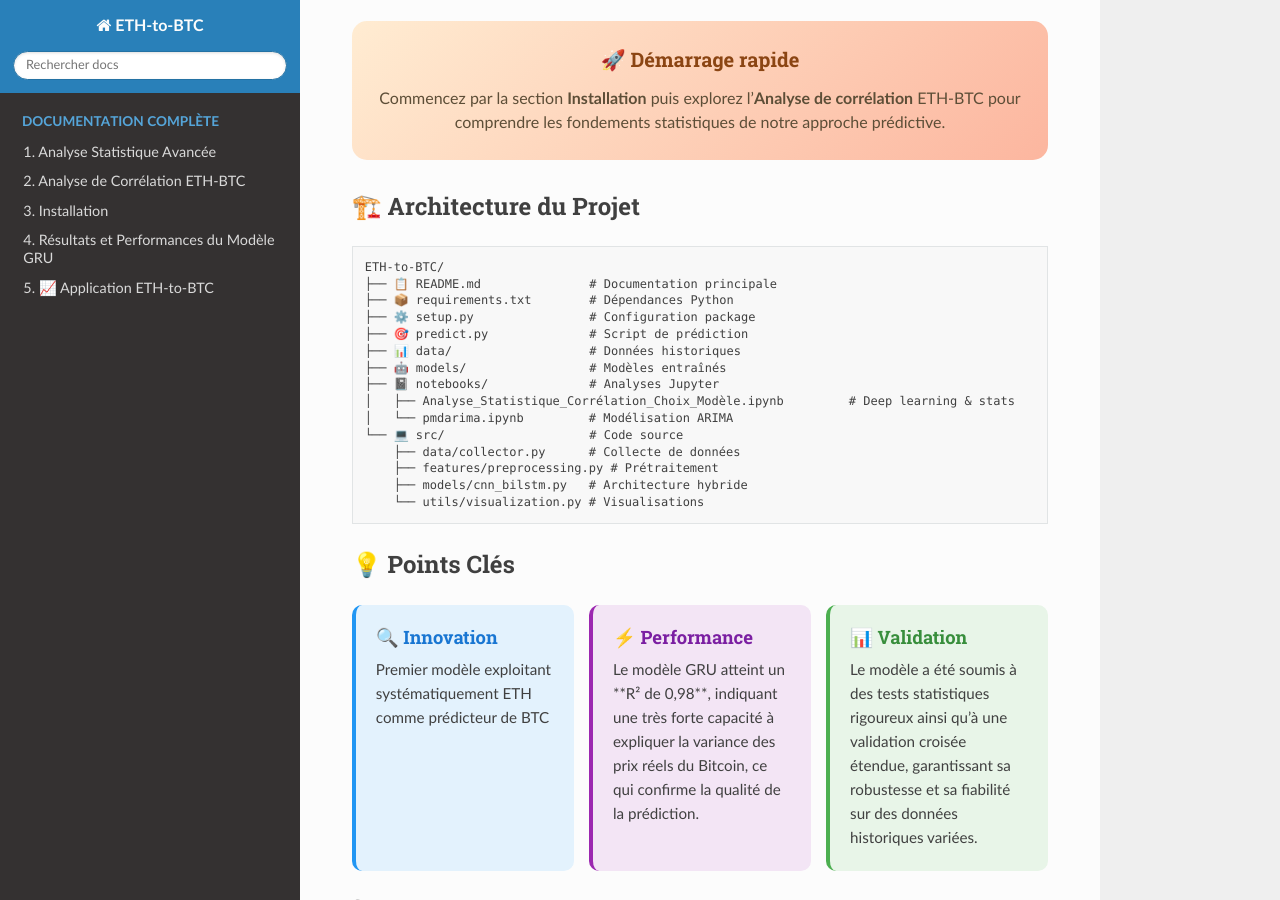
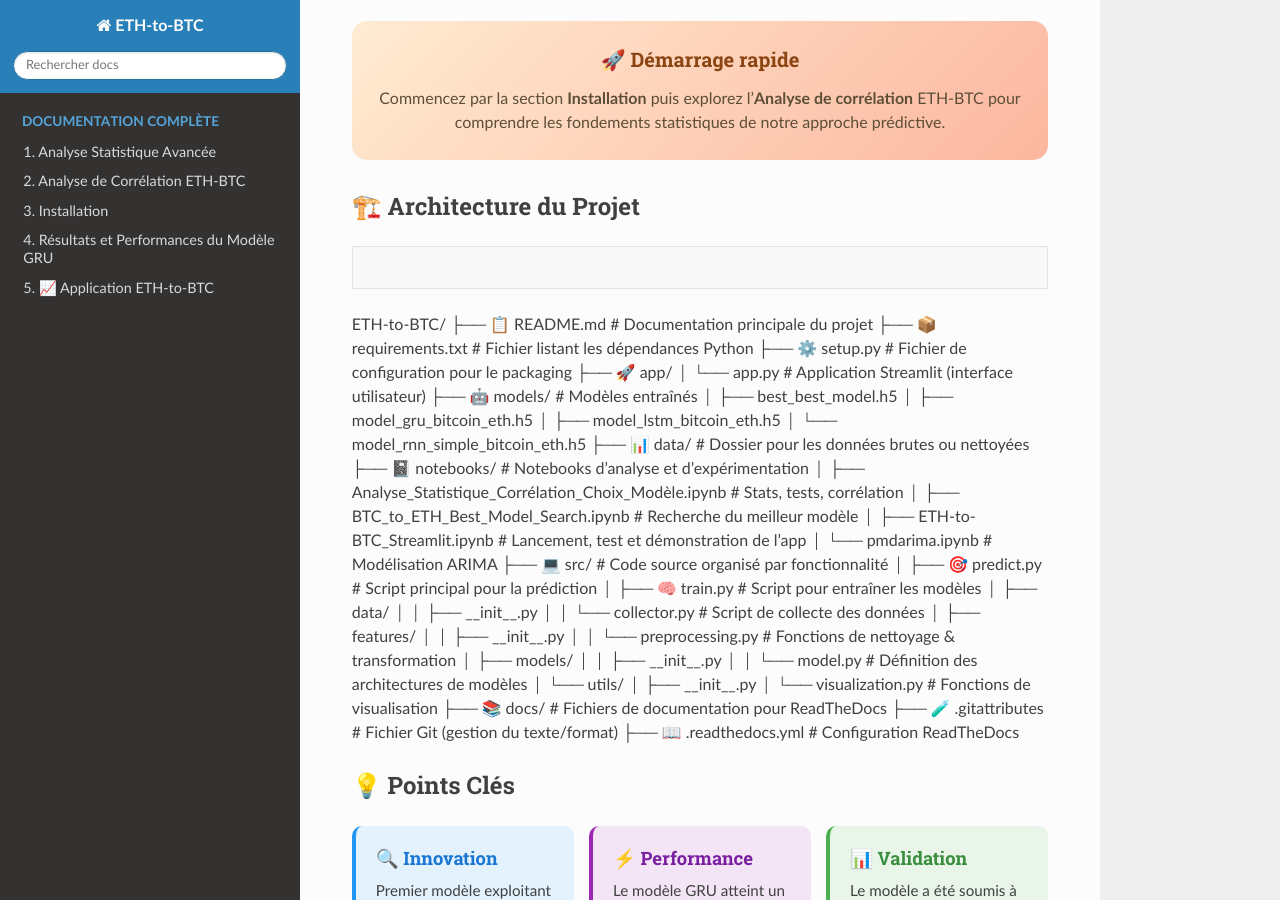
Before and after one commit to YoussefAIDT/ETH-to-BTC, a Sphinx documentation site: the page built from docs/source/index.rst, in a window 1280 px wide and 900 px high, scrolled down 3099 px. Built offline with Sphinx 7.4.7 and the Read the Docs theme 3.1.0, drawn with Linux system fonts in a browser that asks for light colours; pages that are not in the unit, such as notebooks, are missing from menus.

Commit message:
Update index.rst

```diff
--- a/docs/source/index.rst
+++ b/docs/source/index.rst
@@ -103,21 +103,42 @@ Notre stratégie multi-dimensionnelle combine :
 
 .. code-block:: none
 
-   ETH-to-BTC/
-   ├── 📋 README.md               # Documentation principale
-   ├── 📦 requirements.txt        # Dépendances Python
-   ├── ⚙️ setup.py                # Configuration package
-   ├── 🎯 predict.py              # Script de prédiction
-   ├── 📊 data/                   # Données historiques
-   ├── 🤖 models/                 # Modèles entraînés
-   ├── 📓 notebooks/              # Analyses Jupyter
-   │   ├── Analyse_Statistique_Corrélation_Choix_Modèle.ipynb         # Deep learning & stats
-   │   └── pmdarima.ipynb         # Modélisation ARIMA
-   └── 💻 src/                    # Code source
-       ├── data/collector.py      # Collecte de données
-       ├── features/preprocessing.py # Prétraitement
-       ├── models/cnn_bilstm.py   # Architecture hybride
-       └── utils/visualization.py # Visualisations
+ETH-to-BTC/
+├── 📋 README.md                       # Documentation principale du projet
+├── 📦 requirements.txt                # Fichier listant les dépendances Python
+├── ⚙️ setup.py                        # Fichier de configuration pour le packaging
+├── 🚀 app/
+│   └── app.py                         # Application Streamlit (interface utilisateur)
+├── 🤖 models/                         # Modèles entraînés
+│   ├── best_best_model.h5
+│   ├── model_gru_bitcoin_eth.h5
+│   ├── model_lstm_bitcoin_eth.h5
+│   └── model_rnn_simple_bitcoin_eth.h5
+├── 📊 data/                           # Dossier pour les données brutes ou nettoyées
+├── 📓 notebooks/                      # Notebooks d’analyse et d’expérimentation
+│   ├── Analyse_Statistique_Corrélation_Choix_Modèle.ipynb   # Stats, tests, corrélation
+│   ├── BTC_to_ETH_Best_Model_Search.ipynb                    # Recherche du meilleur modèle
+│   ├── ETH-to-BTC_Streamlit.ipynb                            # Lancement, test et démonstration de l'app
+│   └── pmdarima.ipynb                                       # Modélisation ARIMA
+├── 💻 src/                            # Code source organisé par fonctionnalité
+│   ├── 🎯 predict.py                      # Script principal pour la prédiction
+│   ├── 🧠 train.py                        # Script pour entraîner les modèles
+│   ├── data/
+│   │   ├── __init__.py
+│   │   └── collector.py              # Script de collecte des données
+│   ├── features/
+│   │   ├── __init__.py
+│   │   └── preprocessing.py          # Fonctions de nettoyage & transformation
+│   ├── models/
+│   │   ├── __init__.py
+│   │   └── model.py                  # Définition des architectures de modèles
+│   └── utils/
+│       ├── __init__.py
+│       └── visualization.py          # Fonctions de visualisation
+├── 📚 docs/                           # Fichiers de documentation pour ReadTheDocs
+├── 🧪 .gitattributes                  # Fichier Git (gestion du texte/format)
+├── 📖 .readthedocs.yml               # Configuration ReadTheDocs
+
 
 💡 **Points Clés**
 ==================
```
